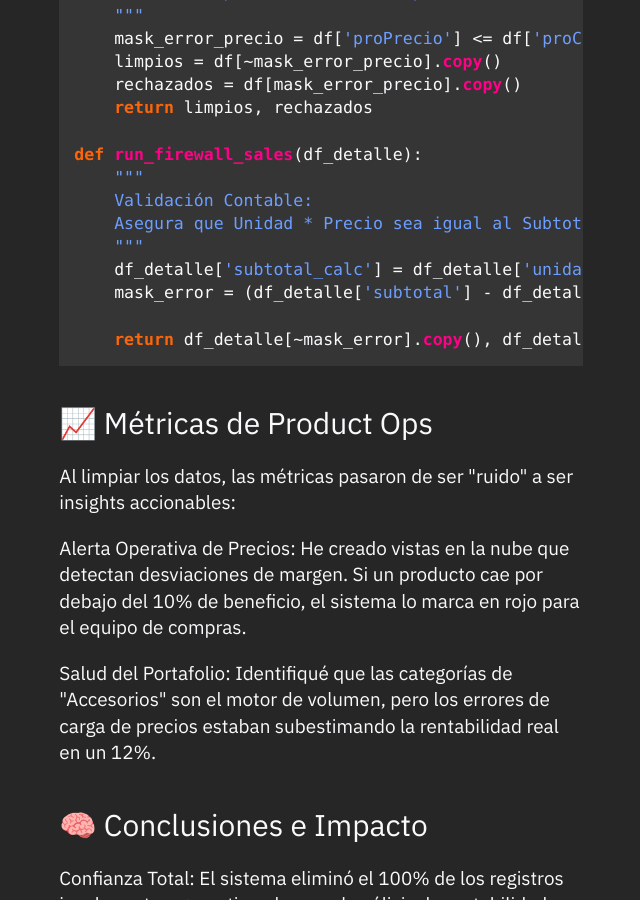
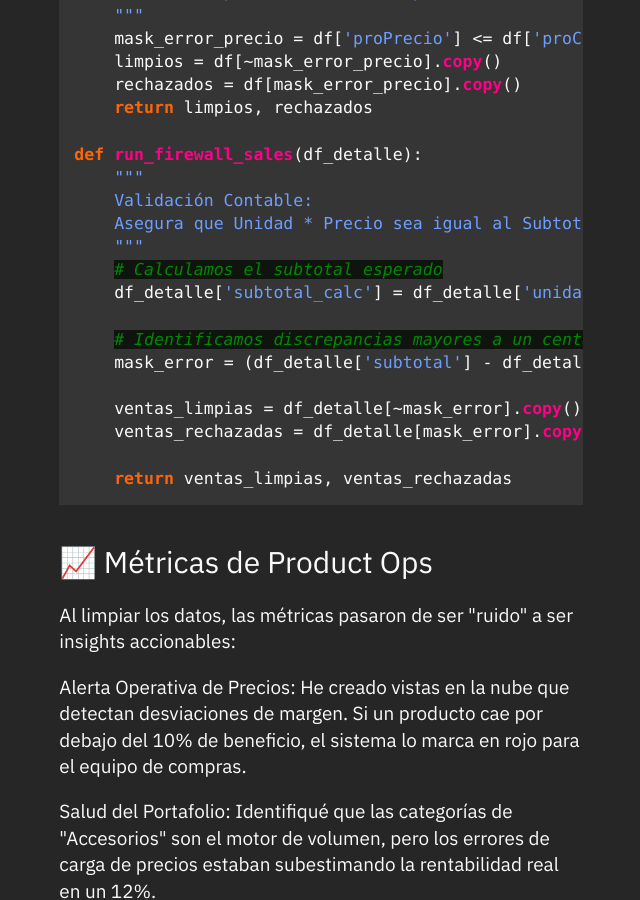
Before and after one commit to batistayureiba/batistayureiba.github.io, a Jekyll site: the page built from _notes/Public/Analisis de Venta e Inventario.md, in a window 1280 px wide and 900 px high, scrolled down 2441 px. Shown: the whole window, without its empty margins (319-959 px from the left). Built offline with Jekyll 4.4.1, drawn with Linux system fonts in a browser that asks for light colours.

Commit message:
Refactor validation logic for sales and inventory

````diff
--- a/_notes/Public/Analisis de Venta e Inventario.md
+++ b/_notes/Public/Analisis de Venta e Inventario.md
@@ -53,10 +53,16 @@
     Validación Contable:
     Asegura que Unidad * Precio sea igual al Subtotal reportado.
     """
+    # Calculamos el subtotal esperado
     df_detalle['subtotal_calc'] = df_detalle['unidad'] * df_detalle['precio_unitario']
+
+    # Identificamos discrepancias mayores a un centavo
     mask_error = (df_detalle['subtotal'] - df_detalle['subtotal_calc']).abs() > 0.01
 
-    return df_detalle[~mask_error].copy(), df_detalle[mask_error].copy()
+    ventas_limpias = df_detalle[~mask_error].copy()
+    ventas_rechazadas = df_detalle[mask_error].copy()
+
+    return ventas_limpias, ventas_rechazadas
 ```
 
 {:#product-ops}
````
